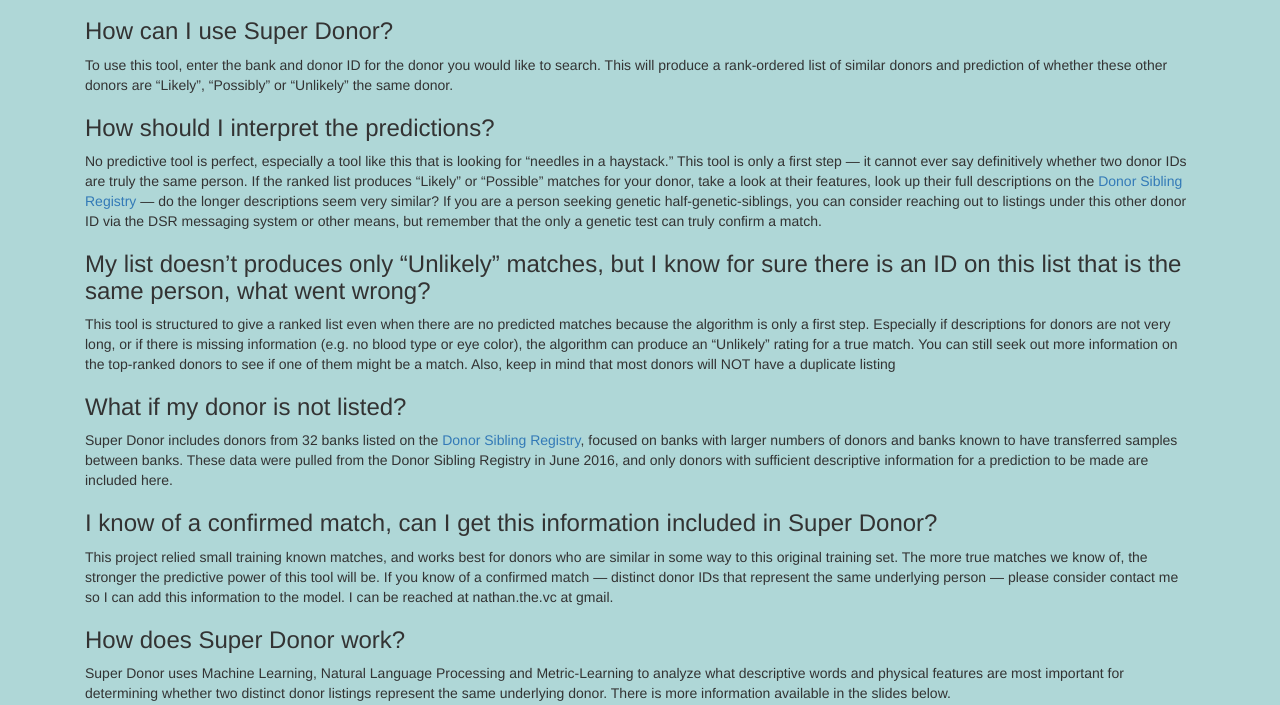
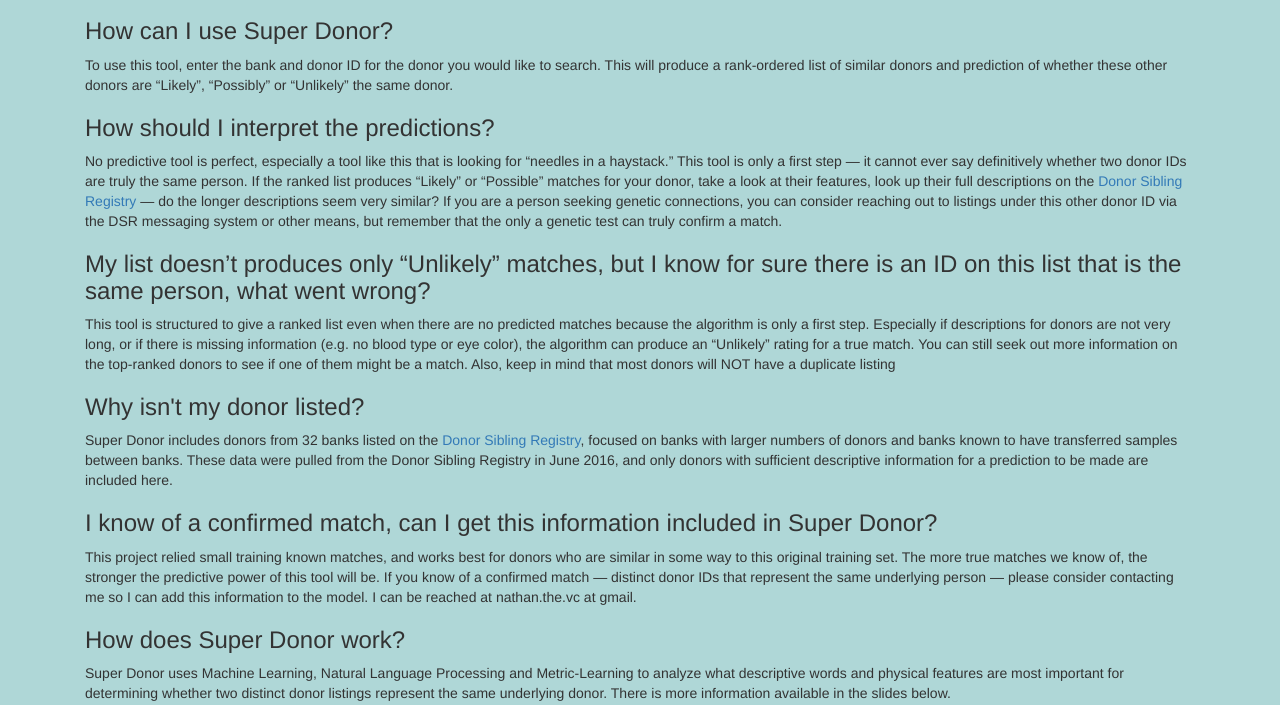
Before and after one commit to nathanvc/super-donor, a Flask app: page /presentation in a window 1280 px wide. Shown: the part 248-953 px from the top of the page. Run offline with Flask 2, Linux system fonts and the light colour scheme; parts of the project's set-up code (start-up, migrations or seed data) failed here and were passed over; some libraries are stand-ins or nearby versions.

Commit message:
fix some more faq typos

```diff
--- a/dsr_app/templates/presentation_withfaq.html
+++ b/dsr_app/templates/presentation_withfaq.html
@@ -72,8 +72,9 @@
         <p align="left">No predictive tool is perfect, especially a tool like this that is looking for “needles in a haystack.”
         This tool is only a first step — it cannot ever say definitively whether two donor IDs are truly the
         same person. If the ranked list produces “Likely” or “Possible” matches for your donor, take a look at their
-        features, look up their full descriptions on the <a href="http://donorsiblingregistry.com">Donor Sibling Registry</a> — do the longer descriptions seem very similar? If you are
-        a person seeking genetic half-genetic-siblings, you can consider reaching out to listings under this other donor
+        features, look up their full descriptions on the <a href="http://donorsiblingregistry.com">Donor Sibling Registry</a> —
+        do the longer descriptions seem very similar? If you are
+        a person seeking genetic connections, you can consider reaching out to listings under this other donor
         ID via the DSR messaging system or other means, but remember that the only a genetic test can truly confirm a
         match.</p>
 
@@ -85,7 +86,7 @@
         You can still seek out more information on the top-ranked donors to see if one of them might be a match.
         Also, keep in mind that most donors will NOT have a duplicate listing</p>
 
-        <h3 align="left">What if my donor is not listed?</h3>
+        <h3 align="left">Why isn't my donor listed?</h3>
         <p align="left">Super Donor includes donors from 32 banks listed on the
         <a href="http://donorsiblingregistry.com">Donor Sibling Registry</a>, focused on banks with larger
         numbers of donors and banks known to have transferred samples between banks. These data were pulled from the
@@ -96,7 +97,7 @@
         <p align="left">This project relied small training known matches, and works best for donors who are similar in some
         way to this original training set. The more true matches we know of, the stronger the predictive power of this
         tool will be. If you know of a confirmed match — distinct donor IDs that represent the same underlying person —
-        please consider contact me so I can add this information to the model. I can be reached at nathan.the.vc at gmail.</p>
+        please consider contacting me so I can add this information to the model. I can be reached at nathan.the.vc at gmail.</p>
 
         <h3 align="left">How does Super Donor work?</h3>
         <p align="left">Super Donor uses Machine Learning, Natural Language Processing and Metric-Learning to analyze
```
